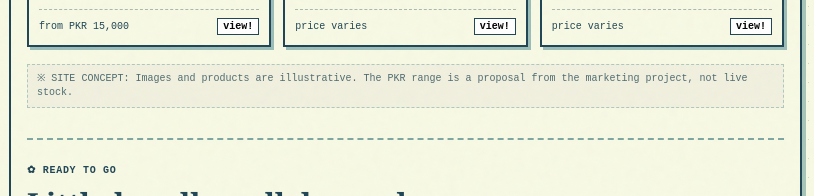
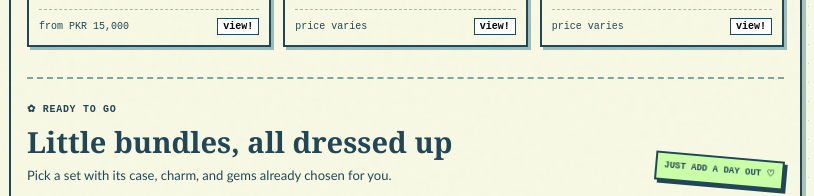
Before and after one commit to Hoax01/Low_Tempo_Website, a plain HTML site: page index.html in a window 1280 px wide. Shown: the part 1399-1595 px from the top of the page, 238-1052 px from the left. Drawn offline with Linux system fonts and the light colour scheme.

Commit message:
Update index.html

```diff
--- a/index.html
+++ b/index.html
@@ -42,7 +42,7 @@
             <article class="product-card" data-category="photo" data-name="The everyday digicam" data-price="From PKR 15,000" data-description="The spontaneous, slightly grainy, wonderfully real kind of photography. Every future listing would show photos from the actual unit, condition grade, tested functions and included accessories."><div class="product-top">✧ PHOTO THINGS <span>★ POPULAR</span></div><button class="product-image product-one" type="button" aria-label="View the everyday digicam"><span>click for details!</span></button><div class="product-info"><h3>The everyday digicam</h3><p>For beautifully imperfect photos.</p><div class="product-bottom"><strong>from PKR 15,000</strong><button class="round-open" type="button" aria-label="View the everyday digicam">view!</button></div></div></article>
             <article class="product-card" data-category="music" data-name="The offline soundtrack" data-price="Price varies by model" data-description="A little music player for listening without notifications. Future listings would detail storage, battery condition, playback testing and charging needs."><div class="product-top">♫ MUSIC THINGS <span>♡ FAVE</span></div><button class="product-image product-two" type="button" aria-label="View the offline soundtrack"><span>click for details!</span></button><div class="product-info"><h3>The offline soundtrack</h3><p>For listening all the way through.</p><div class="product-bottom"><strong>price varies</strong><button class="round-open" type="button" aria-label="View the offline soundtrack">view!</button></div></div></article>
             <article class="product-card" data-category="photo" data-name="The moving memories" data-price="Price varies by model" data-description="Tiny films of ordinary days, saved to revisit later. Vintage camcorders are a possible supplementary category, depending on sourcing, condition and testing."><div class="product-top">▶ VIDEO THINGS <span>✿ CUTE</span></div><button class="product-image product-three" type="button" aria-label="View the moving memories"><span>click for details!</span></button><div class="product-info"><h3>The moving memories</h3><p>For the scenes between the scenes.</p><div class="product-bottom"><strong>price varies</strong><button class="round-open" type="button" aria-label="View the moving memories">view!</button></div></div></article>
-          </div><p class="concept-note">※ SITE CONCEPT: Images and products are illustrative. The PKR range is a proposal from the marketing project, not live stock.</p>
+          </div>
           <div id="bundles" class="bundle-area">
             <div class="bundle-heading"><div><span>✿ READY TO GO</span><h3>Little bundles, all dressed up</h3><p>Pick a set with its case, charm, and gems already chosen for you.</p></div><span class="bundle-sticker">JUST ADD A DAY OUT ♡</span></div>
             <div class="bundle-grid">
```
